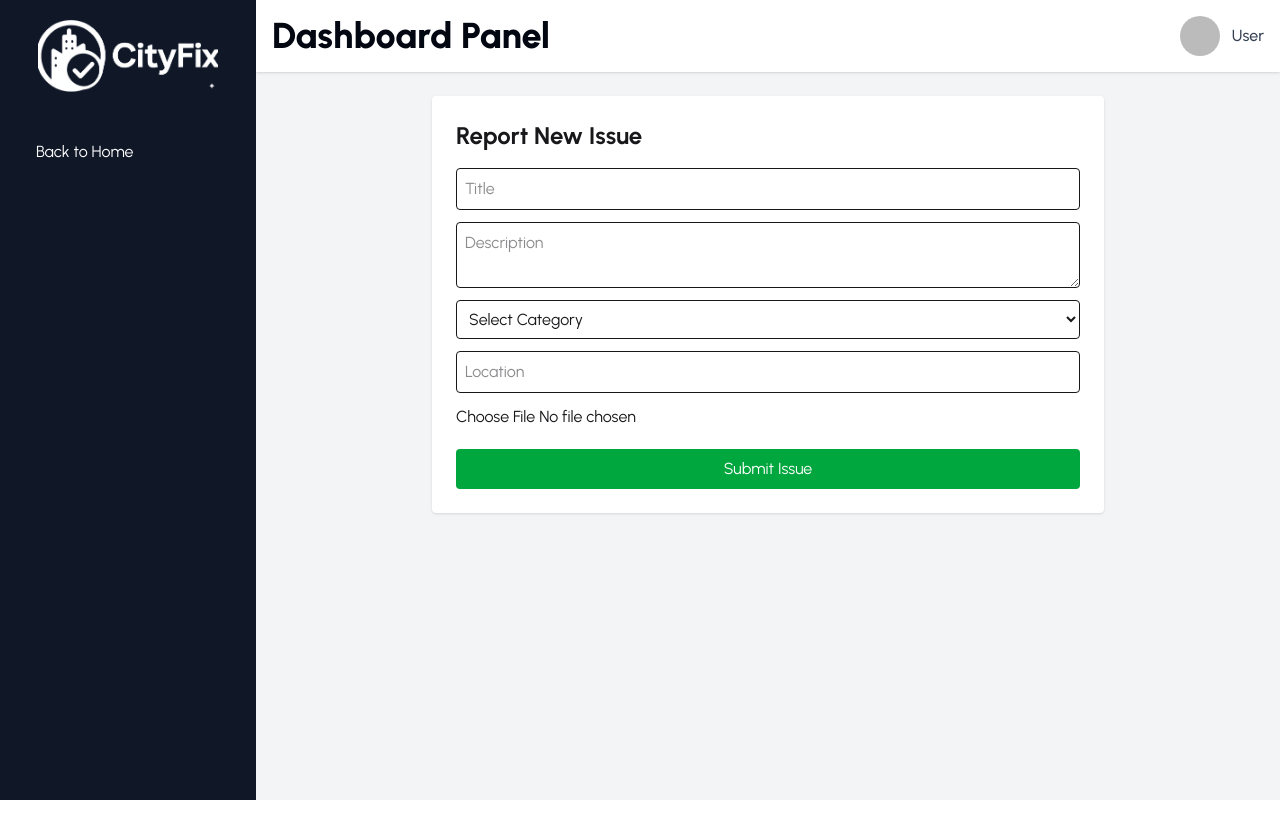
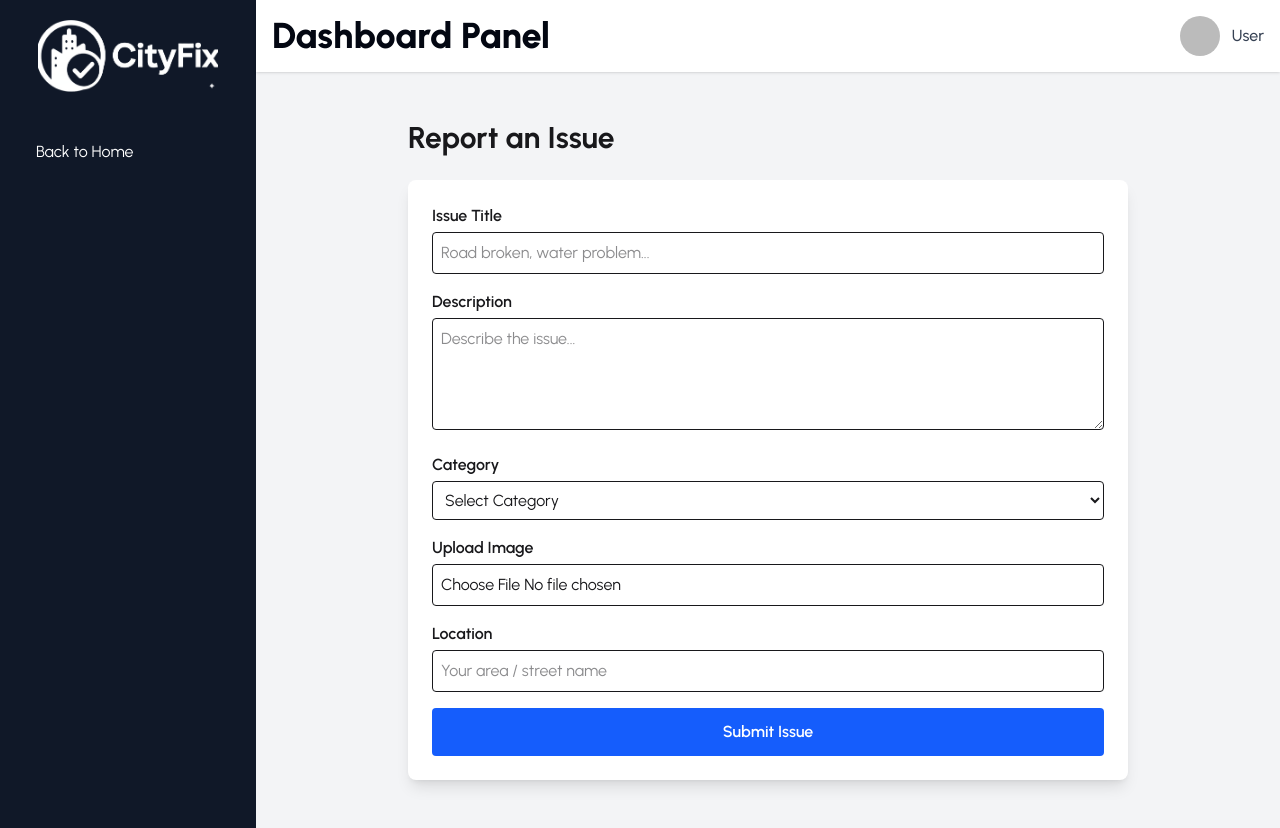
Before and after one commit to sadi-07/Cityfix, a React (Vite) app: page /dashboard/report-issue in a window 1280 px wide. Before the commit the page ends 800 px from the top, so only its background shows below. Built offline with nearby package versions, Linux system fonts and the light colour scheme; no server answers; sample sign-in values are in the browser's storage.

Commit message:
Report issue added

```diff
--- a/src/Pages/Dashboard/Citizen/Profile.jsx
+++ b/src/Pages/Dashboard/Citizen/Profile.jsx
@@ -18,6 +18,7 @@ const Profile = () => {
     },
   });
 
+  // Reset form whenever user changes
   useEffect(() => {
     if (user) {
       reset({
@@ -28,7 +29,7 @@ const Profile = () => {
     }
   }, [user, reset]);
 
-  // Update profile
+  // Update profile handler
   const onSubmit = async (data) => {
     setLoading(true);
     try {
@@ -49,10 +50,10 @@ const Profile = () => {
     }
   };
 
-  // Handle subscription (mock)
+  // Handle subscription (skipping actual payment logic)
   const handleSubscribe = async () => {
     try {
-      const res = await fetch(`${backend}/users/${user.email}`, {
+      const res = await fetch(`${backend}/users/subscribe/${user.email}`, {
         method: "PATCH",
         headers: { "Content-Type": "application/json" },
         body: JSON.stringify({ subscription: { status: "active", plan: "Premium" } }),
@@ -66,50 +67,52 @@ const Profile = () => {
     }
   };
 
+  if (!user) {
+    return <p className="text-center mt-10 text-gray-500">Loading...</p>;
+  }
+
   return (
     <div className="max-w-4xl mx-auto p-6">
       <h1 className="text-4xl font-bold mb-8 text-gray-800">My Profile</h1>
 
-      {/* Blocked warning */}
-      {user?.blocked && (
+      {/* BLOCKED WARNING - ALWAYS SHOWN IF BLOCKED */}
+      {user.blocked && (
         <div className="bg-red-100 border border-red-400 text-red-800 p-4 rounded mb-6">
           Your account is blocked. Please contact authorities for assistance.
         </div>
       )}
 
-      {/* Profile card */}
+      {/* Profile Card */}
       <div className="bg-white shadow-lg rounded-lg p-6 flex flex-col md:flex-row items-center gap-6">
         <img
-          src={user?.photoURL || "/default-avatar.png"}
-          alt={user?.name}
+          src={user.photoURL || "/default-avatar.png"}
+          alt={user.name}
           className="w-32 h-32 rounded-full object-cover border-4 border-blue-600"
         />
         <div className="flex-1">
           <div className="flex items-center gap-3">
-            <h2 className="text-2xl font-bold text-gray-900">{user?.name}</h2>
-            {user?.subscription?.status === "active" && (
+            <h2 className="text-2xl font-bold text-gray-900">{user.name}</h2>
+            {user.subscription?.status === "active" && (
               <span className="bg-yellow-300 text-yellow-800 text-sm font-semibold px-2 py-1 rounded">
                 Premium
               </span>
             )}
           </div>
-          <p className="text-gray-600">{user?.email}</p>
-          <p className="text-gray-500 mt-2 capitalize">Role: {user?.role}</p>
+          <p className="text-gray-600">{user.email}</p>
+          <p className="text-gray-500 mt-2 capitalize">Role: {user.role}</p>
         </div>
 
-        {/* Buttons */}
         <div className="flex flex-col gap-2">
+          {/* Edit Profile Button */}
           <button
             onClick={() => setShowModal(true)}
-            disabled={user?.blocked} // optional: prevent editing if blocked
-            className={`px-6 py-2 bg-blue-600 text-white font-medium rounded hover:bg-blue-700 transition ${
-              user?.blocked ? "opacity-50 cursor-not-allowed" : ""
-            }`}
+            className="px-6 py-2 bg-blue-600 text-white font-medium rounded hover:bg-blue-700 transition"
           >
             Edit Profile
           </button>
 
-          {!user?.subscription?.status && !user?.blocked && (
+          {/* Subscribe Button - ONLY if not already premium */}
+          {!user.subscription?.status && !user.blocked && (
             <button
               onClick={handleSubscribe}
               className="px-6 py-2 bg-green-600 text-white font-medium rounded hover:bg-green-700 transition"
@@ -121,7 +124,7 @@ const Profile = () => {
       </div>
 
       {/* Edit Profile Modal */}
-      {showModal && (
+      {showModal && !user.blocked && (
         <div className="fixed inset-0 bg-black bg-opacity-50 flex justify-center items-center z-50 p-4">
           <div className="bg-white rounded-lg shadow-lg w-full max-w-md p-6">
             <h2 className="text-xl font-bold mb-4">Edit Profile</h2>
--- a/src/Pages/Dashboard/Citizen/ReportIssue.jsx
+++ b/src/Pages/Dashboard/Citizen/ReportIssue.jsx
@@ -1,146 +1,188 @@
-import React, { useContext, useState, useEffect } from "react";
+import React, { useContext, useEffect, useState } from "react";
 import { useForm } from "react-hook-form";
 import { AuthContext } from "../../../Context/AuthProvider";
+import toast from "react-hot-toast";
 import { useNavigate } from "react-router";
-import axios from "axios";
-import toast from "react-hot-toast";
+import { imageUpload } from "../../../Utils";
 
 const backend = "http://localhost:3000";
 
 const ReportIssue = () => {
   const { user } = useContext(AuthContext);
+  const [issueCount, setIssueCount] = useState(0);
+  const [loading, setLoading] = useState(false);
   const navigate = useNavigate();
-  const [userIssuesCount, setUserIssuesCount] = useState(0);
 
-  const { register, handleSubmit, reset, watch } = useForm();
+  const { register, handleSubmit, reset } = useForm();
 
-  const image = watch("image"); // to preview if needed
-
-  // Fetch total issues reported by this user
+  // Fetch user's issue count
   useEffect(() => {
-    const fetchUserIssues = async () => {
-      try {
-        const res = await axios.get(`${backend}/issues?email=${user.email}`);
-        setUserIssuesCount(res.data.length);
-      } catch (err) {
-        console.log(err);
+    if (user?.email) {
+      fetch(`${backend}/issues/count/${user.email}`)
+        .then((res) => res.json())
+        .then((data) => setIssueCount(data.count));
     }
-    };
-    if (user?.email) fetchUserIssues();
   }, [user]);
 
+  const isFreeUser = !user?.subscription?.status;
+  const limitReached = isFreeUser && issueCount >= 3;
+
+  // Submit Handler
   const onSubmit = async (data) => {
-    // Limit check for free users
-    if (user.role !== "premium" && userIssuesCount >= 3) {
-      alert("Free users can only report 3 issues. Please subscribe!");
-      navigate("/dashboard/profile");
-      return;
+    if (limitReached) {
+      return toast.error("Issue limit reached! Please upgrade to Premium.");
     }
 
+    setLoading(true);
+
     try {
-      // Convert image to base64 if uploaded
       let imageURL = "";
-      if (data.image && data.image[0]) {
-        const file = data.image[0];
-        const reader = new FileReader();
-        reader.readAsDataURL(file);
-        await new Promise((resolve) => {
-          reader.onload = () => {
-            imageURL = reader.result;
-            resolve();
-          };
-        });
+
+      // If user uploaded an image file — upload it to ImgBB
+      if (data.imageFile && data.imageFile.length > 0) {
+        const file = data.imageFile[0];
+        imageURL = await imageUpload(file);
       }
 
-      const issue = {
+      const res = await fetch(`${backend}/issues`, {
+        method: "POST",
+        headers: { "Content-Type": "application/json" },
+        body: JSON.stringify({
           title: data.title,
           description: data.description,
           category: data.category,
           location: data.location,
-        image: imageURL,
-        email: user.email,
-        name: user.name,
+          image: imageURL, // saved URL from ImgBB
+          userEmail: user.email,
           status: "Pending",
-        priority: "Normal",
-        upvoteCount: 0,
-        upvotedBy: [],
           timeline: [
             {
-            status: "Created",
-            message: `Issue created by ${user.email}`,
-            updatedBy: user.email,
+              message: "Issue created",
               time: new Date(),
             },
           ],
-      };
+        }),
+      });
 
-      await axios.post(`${backend}/issues`, issue);
+      const result = await res.json();
 
-      toast.success("Issue created successfully!");
+      if (res.ok) {
+        toast.success("Issue reported successfully!");
         reset();
         navigate("/dashboard/my-issues");
+      } else {
+        toast.error(result.message || "Failed to create issue");
+      }
     } catch (err) {
       console.log(err);
-      toast.error("Failed to create issue");
+      toast.error("Something went wrong while submitting");
+    } finally {
+      setLoading(false);
     }
   };
 
+  console.log(user.email)
+
   return (
-    <div className="max-w-2xl mx-auto p-6 bg-white rounded shadow">
-      <h2 className="text-2xl font-bold mb-4">Report New Issue</h2>
+    <div className="max-w-3xl mx-auto p-6">
+      <h1 className="text-3xl font-bold mb-6">Report an Issue</h1>
 
-      {/* Free user limit */}
-      {user.role !== "premium" && userIssuesCount >= 3 && (
-        <p className="text-red-500 mb-4">
-          Free users can only report 3 issues. Please subscribe!{" "}
+      {/* Free User Limit Warning */}
+      {limitReached && (
+        <div className="bg-yellow-100 border border-yellow-400 text-yellow-800 p-4 rounded mb-6">
+          You reached your free limit (3 issues).
           <button
-            className="underline text-blue-500"
-            onClick={() => navigate("/dashboard/profile")}
+            onClick={() => navigate("/profile")}
+            className="ml-4 px-4 py-1 bg-green-600 text-white rounded hover:bg-green-700"
           >
-            Subscribe
+            Upgrade to Premium
           </button>
-        </p>
+        </div>
       )}
 
-      <form onSubmit={handleSubmit(onSubmit)} className="flex flex-col gap-3">
+      <form
+        onSubmit={handleSubmit(onSubmit)}
+        className="bg-white shadow-lg p-6 rounded-lg space-y-4"
+      >
+        {/* Title */}
+        <div>
+          <label className="font-semibold">Issue Title</label>
           <input
             type="text"
-          placeholder="Title"
-          className="p-2 border rounded"
             {...register("title", { required: true })}
+            className="w-full border p-2 rounded mt-1"
+            placeholder="Road broken, water problem..."
+            disabled={limitReached}
+            required
           />
+        </div>
+
+        {/* Description */}
+        <div>
+          <label className="font-semibold">Description</label>
           <textarea
-          placeholder="Description"
-          className="p-2 border rounded"
             {...register("description", { required: true })}
-        />
+            className="w-full border p-2 rounded mt-1 h-28"
+            placeholder="Describe the issue..."
+            disabled={limitReached}
+            required
+          ></textarea>
+        </div>
 
+        {/* Category */}
+        <div>
+          <label className="font-semibold">Category</label>
           <select
-          className="p-2 border rounded"
             {...register("category", { required: true })}
+            className="w-full border p-2 rounded mt-1"
+            disabled={limitReached}
+            required
           >
             <option value="">Select Category</option>
             <option value="Road">Road</option>
+            <option value="Electricity">Electricity</option>
+            <option value="Water Supply">Water Supply</option>
             <option value="Garbage">Garbage</option>
-          <option value="Water">Water</option>
-          <option value="Electricity">Electricity</option>
+            <option value="Other">Other</option>
           </select>
+        </div>
 
+        {/* Image Upload */}
+        <div>
+          <label className="font-semibold">Upload Image</label>
+          <input
+            type="file"
+            accept="image/*"
+            {...register("imageFile")}
+            className="w-full border p-2 rounded mt-1"
+            disabled={limitReached}
+          />
+        </div>
+
+        {/* Location */}
+        <div>
+          <label className="font-semibold">Location</label>
           <input
             type="text"
-          placeholder="Location"
-          className="p-2 border rounded"
             {...register("location", { required: true })}
+            className="w-full border p-2 rounded mt-1"
+            placeholder="Your area / street name"
+            disabled={limitReached}
+            required
           />
+        </div>
 
-        <input type="file" accept="image/*" {...register("image")} />
-
+        {/* Submit */}
         <button
           type="submit"
-          disabled={user.role !== "premium" && userIssuesCount >= 3}
-          className="bg-green-600 text-white px-4 py-2 rounded mt-2 cursor-pointer"
+          disabled={loading || limitReached}
+          className={`w-full py-3 text-white rounded font-semibold ${
+            limitReached
+              ? "bg-gray-400 cursor-not-allowed"
+              : "bg-blue-600 hover:bg-blue-700"
+          }`}
         >
-          Submit Issue
+          {loading ? "Submitting..." : "Submit Issue"}
         </button>
       </form>
     </div>
```
Lines whose indentation alone changed are shown as unchanged.
